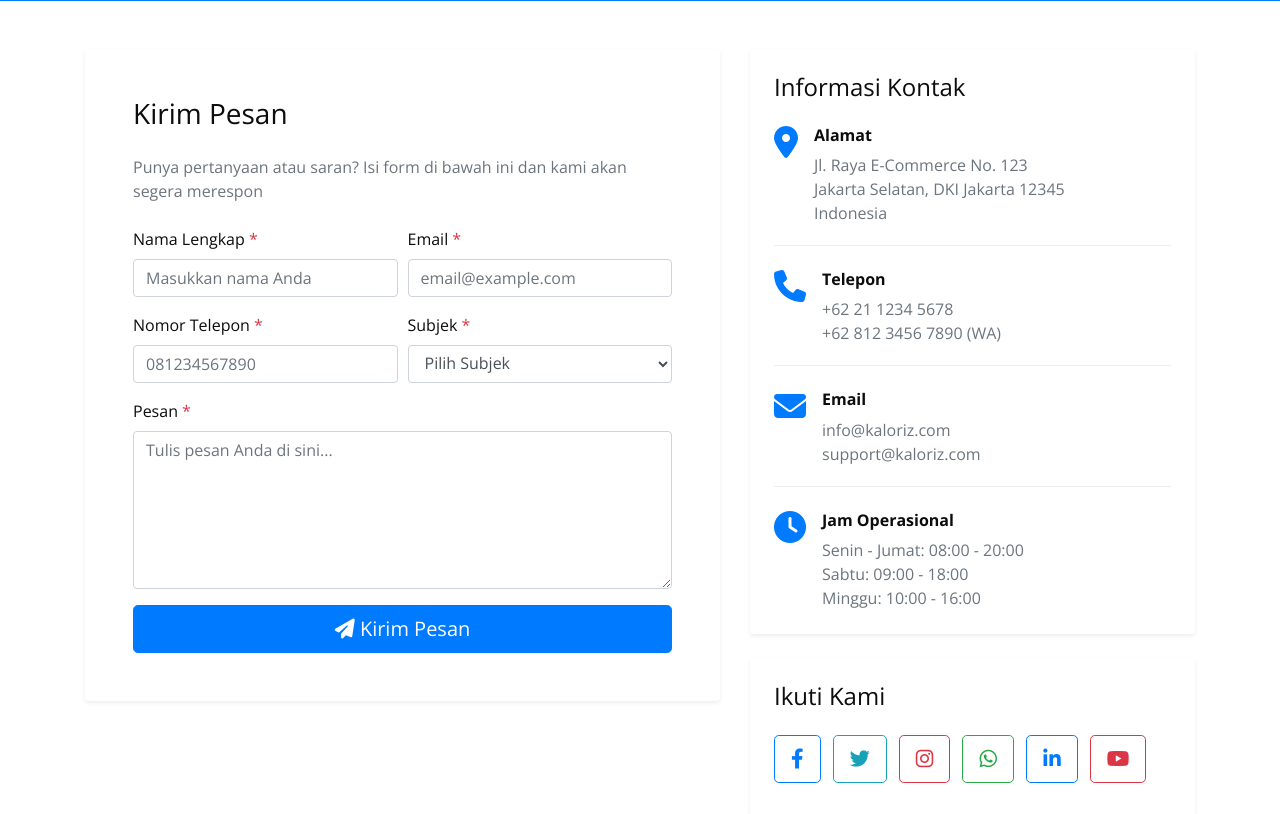
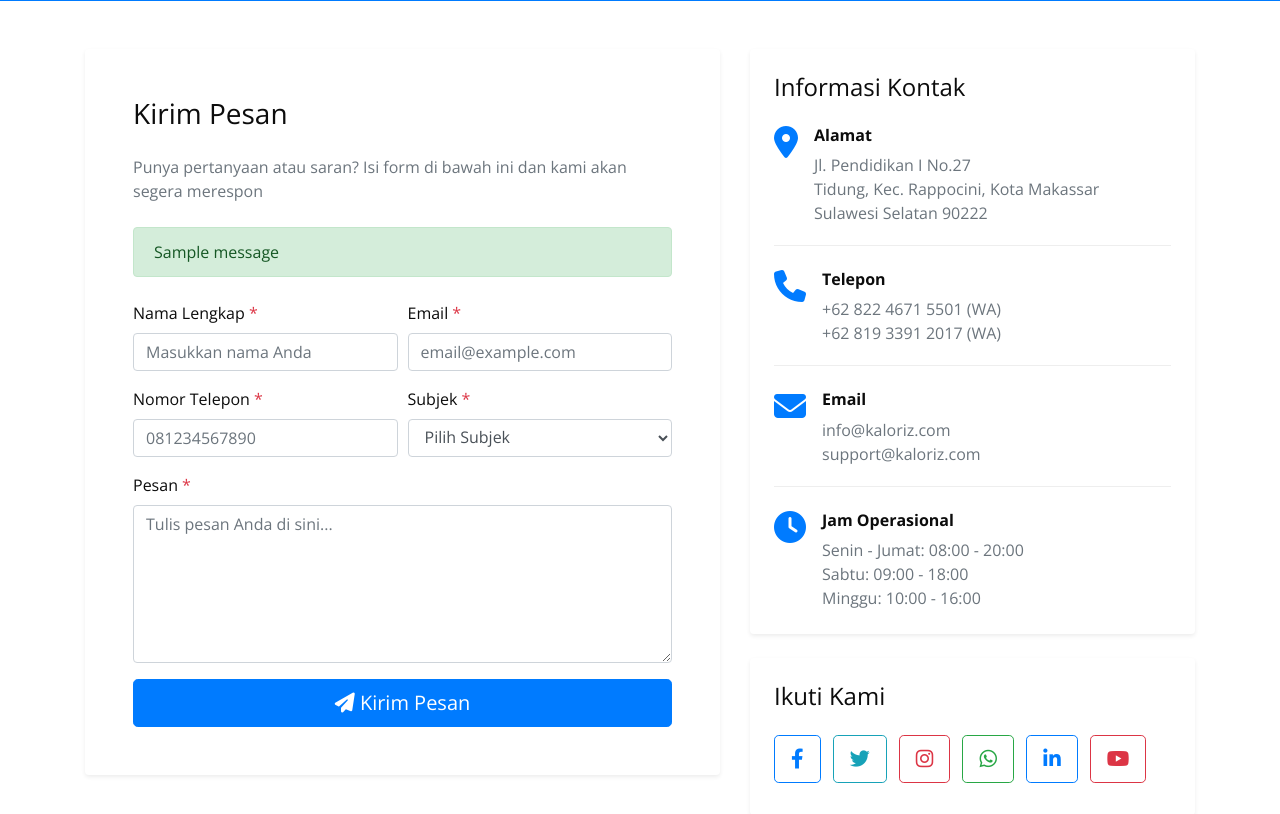
Before and after one commit to Ashif1306/kaloriz, a Django app: page /contact/ in a window 1280 px wide. Shown: the part 288-1102 px from the top of the page. Run offline with Django 5.2, Linux system fonts and the light colour scheme; tables that the repository leaves empty hold one stand-in row (values such as "Sample post"); one stand-in notice (Sample message) is shown.

Commit message:
update fitur

```diff
--- a/kaloriz/catalog/views.py
+++ b/kaloriz/catalog/views.py
@@ -1,10 +1,13 @@
 from datetime import date
 from decimal import Decimal, InvalidOperation
+
+import logging
 
 from django.conf import settings
 from django.shortcuts import render, get_object_or_404, redirect
 from django.contrib.auth.decorators import login_required
 from django.contrib import messages
+from django.core.mail import send_mail
 from django.db.models import Q
 from django.http import JsonResponse
 from django.utils import timezone
@@ -14,7 +17,10 @@ from django.views.decorators.http import require_POST
 from core.models import Cart, Order
 from shipping.models import District
 
-from .models import Product, Category, Testimonial, DiscountCode
+from .models import Product, Category, Testimonial, DiscountCode, ContactMessage
+
+
+logger = logging.getLogger(__name__)
 
 
 def _get_watchlisted_product_ids(request):
@@ -207,19 +213,53 @@ def about(request):
 
 def contact(request):
     """Contact us page"""
-    from django.http import JsonResponse
+    admin_email = getattr(settings, 'ADMIN_CONTACT_EMAIL', 'kaloriz64@gmail.com')
 
     if request.method == 'POST':
-        # Handle contact form submission
-        name = request.POST.get('name')
-        email = request.POST.get('email')
-        phone = request.POST.get('phone')
-        subject = request.POST.get('subject')
-        message = request.POST.get('message')
+        name = (request.POST.get('name') or '').strip()
+        email = (request.POST.get('email') or '').strip()
+        phone = (request.POST.get('phone') or '').strip()
+        subject = (request.POST.get('subject') or '').strip()
+        message_body = (request.POST.get('message') or '').strip()
 
-        # Here you can add logic to save to database or send email
-        # For now, just return success
-        messages.success(request, f'Terima kasih {name}! Pesan Anda telah diterima.')
+        contact_message = ContactMessage.objects.create(
+            name=name,
+            email=email,
+            phone=phone,
+            subject=subject,
+            message=message_body,
+        )
+
+        email_subject = f"Pesan Kontak Baru: {contact_message.subject or 'Tanpa Subjek'}"
+        email_message = (
+            "Pesan baru dikirim melalui formulir kontak Kaloriz:\n\n"
+            f"Nama    : {contact_message.name}\n"
+            f"Email   : {contact_message.email}\n"
+            f"Telepon : {contact_message.phone}\n"
+            f"Subjek  : {contact_message.subject}\n\n"
+            f"Pesan:\n{contact_message.message}"
+        )
+
+        email_sent = False
+        try:
+            send_mail(
+                email_subject,
+                email_message,
+                settings.DEFAULT_FROM_EMAIL or admin_email,
+                [admin_email],
+                fail_silently=False,
+            )
+            email_sent = True
+        except Exception:
+            logger.exception("Gagal mengirim email kontak")
+
+        if email_sent:
+            messages.success(request, f'Terima kasih {contact_message.name}! Pesan Anda telah kami terima dan akan segera diproses.')
+        else:
+            messages.warning(
+                request,
+                'Pesan Anda tersimpan, namun terjadi kendala saat mengirim email ke admin. Kami akan memeriksanya segera.',
+            )
 
         if request.headers.get('X-Requested-With') == 'XMLHttpRequest':
             return JsonResponse({'success': True})
--- a/kaloriz/kaloriz/settings.py
+++ b/kaloriz/kaloriz/settings.py
@@ -180,9 +180,10 @@ EMAIL_HOST = os.getenv('EMAIL_HOST', 'smtp.gmail.com')
 EMAIL_PORT = int(os.getenv('EMAIL_PORT', 587))
 EMAIL_USE_TLS = os.getenv('EMAIL_USE_TLS', 'True') == 'True'
 EMAIL_USE_SSL = os.getenv('EMAIL_USE_SSL', 'False') == 'True'
-EMAIL_HOST_USER = os.getenv('EMAIL_HOST_USER')          # wajib terisi
+EMAIL_HOST_USER = os.getenv('EMAIL_HOST_USER', 'kaloriz64@gmail.com')
 EMAIL_HOST_PASSWORD = os.getenv('EMAIL_HOST_PASSWORD')  # wajib terisi (App Password TANPA spasi)
 DEFAULT_FROM_EMAIL = os.getenv('DEFAULT_FROM_EMAIL', EMAIL_HOST_USER)
+ADMIN_CONTACT_EMAIL = os.getenv('ADMIN_CONTACT_EMAIL', 'kaloriz64@gmail.com')
 SERVER_EMAIL = DEFAULT_FROM_EMAIL
 
 
--- a/kaloriz/templates/catalog/contact.html
+++ b/kaloriz/templates/catalog/contact.html
@@ -29,7 +29,17 @@
               Punya pertanyaan atau saran? Isi form di bawah ini dan kami akan segera merespon
             </p>
 
-            <form method="post" id="contactForm">
+            {% if messages %}
+            <div class="mb-4">
+              {% for message in messages %}
+              <div class="alert alert-{{ message.tags|default:'info' }} mb-3" role="alert">
+                {{ message }}
+              </div>
+              {% endfor %}
+            </div>
+            {% endif %}
+
+            <form method="post" action="{% url 'catalog:contact' %}" id="contactForm">
               {% csrf_token %}
 
               <div class="form-row">
@@ -93,9 +103,9 @@
                 <div>
                   <h6 class="font-weight-bold">Alamat</h6>
                   <p class="text-muted mb-0">
-                    Jl. Raya E-Commerce No. 123<br>
-                    Jakarta Selatan, DKI Jakarta 12345<br>
-                    Indonesia
+                    Jl. Pendidikan I No.27<br>
+                    Tidung, Kec. Rappocini, Kota Makassar<br>
+                    Sulawesi Selatan 90222
                   </p>
                 </div>
               </div>
@@ -109,8 +119,8 @@
                 <div>
                   <h6 class="font-weight-bold">Telepon</h6>
                   <p class="text-muted mb-0">
-                    +62 21 1234 5678<br>
-                    +62 812 3456 7890 (WA)
+                    +62 822 4671 5501 (WA)<br>
+                    +62 819 3391 2017 (WA)
                   </p>
                 </div>
               </div>
@@ -163,7 +173,7 @@
               <a href="#" class="btn btn-outline-danger btn-lg mr-2 mb-2">
                 <i class="fab fa-instagram"></i>
               </a>
-              <a href="#" class="btn btn-outline-success btn-lg mr-2 mb-2">
+              <a href="https://wa.me/6282246715501?text=halo%20admin%20kaloriz" class="btn btn-outline-success btn-lg mr-2 mb-2">
                 <i class="fab fa-whatsapp"></i>
               </a>
               <a href="#" class="btn btn-outline-primary btn-lg mr-2 mb-2">
@@ -184,7 +194,7 @@
 <section class="map-section">
   <div class="container-fluid px-0">
     <iframe
-      src="https://www.google.com/maps/embed?pb=!1m18!1m12!1m3!1d3966.2677866772363!2d106.82493631476899!3d-6.229728095502103!2m3!1f0!2f0!3f0!3m2!1i1024!2i768!4f13.1!3m3!1m2!1s0x2e69f3e945e34b9d%3A0x5371bf0fdad786a2!2sJakarta!5e0!3m2!1sen!2sid!4v1234567890123!5m2!1sen!2sid"
+      src="https://www.google.com/maps/embed?pb=!1m18!1m12!1m3!1d3776.981251258202!2d119.43550307474213!3d-5.16926319480813!2m3!1f0!2f0!3f0!3m2!1i1024!2i768!4f13.1!3m3!1m2!1s0x2dbee28d862c0963%3A0x51ad138723b6bd7!2sFakultas%20Ekonomi%20-%20UNM!5e1!3m2!1sen!2sid!4v1764491066440!5m2!1sen!2sid"
       width="100%"
       height="450"
       style="border:0;"
@@ -306,35 +316,4 @@
   }
 </style>
 
-<script>
-  document.getElementById('contactForm').addEventListener('submit', function(e) {
-    e.preventDefault();
-
-    // Get form data
-    const formData = new FormData(this);
-
-    // Send form via AJAX (or you can use regular form submission)
-    fetch("{% url 'catalog:contact' %}", {
-      method: 'POST',
-      body: formData,
-      headers: {
-        'X-CSRFToken': getCookie('csrftoken')
-      }
-    })
-    .then(response => response.json())
-    .then(data => {
-      if (data.success) {
-        alert('Pesan Anda berhasil dikirim! Kami akan segera menghubungi Anda.');
-        this.reset();
-      } else {
-        alert('Terjadi kesalahan. Silakan coba lagi.');
-      }
-    })
-    .catch(error => {
-      // For now, just show success message (since backend not fully implemented)
-      alert('Pesan Anda berhasil dikirim! Kami akan segera menghubungi Anda.');
-      this.reset();
-    });
-  });
-</script>
 {% endblock %}
```
Also changed, not shown: kaloriz/catalog/admin.py (+9 -1 lines), kaloriz/catalog/models.py (+17 -0 lines), kaloriz/templates/catalog/about.html (+15 -7 lines), kaloriz/catalog/migrations/0009_contactmessage.py (added).
